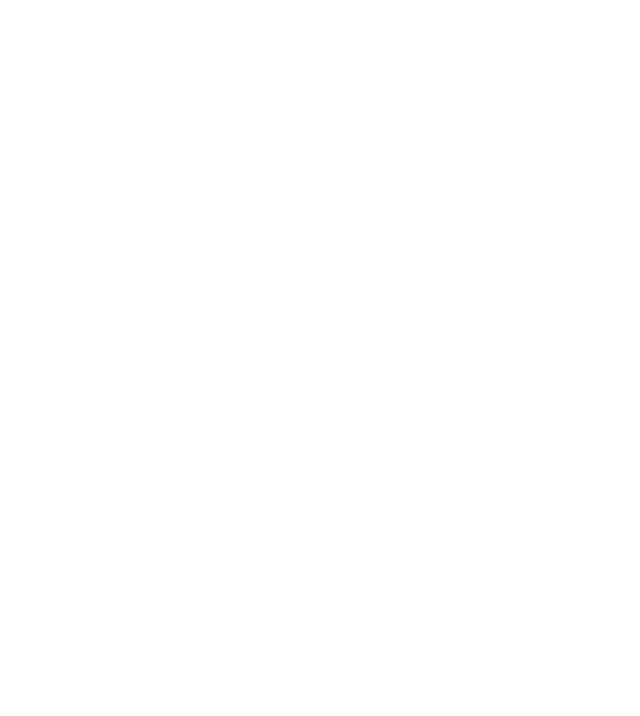
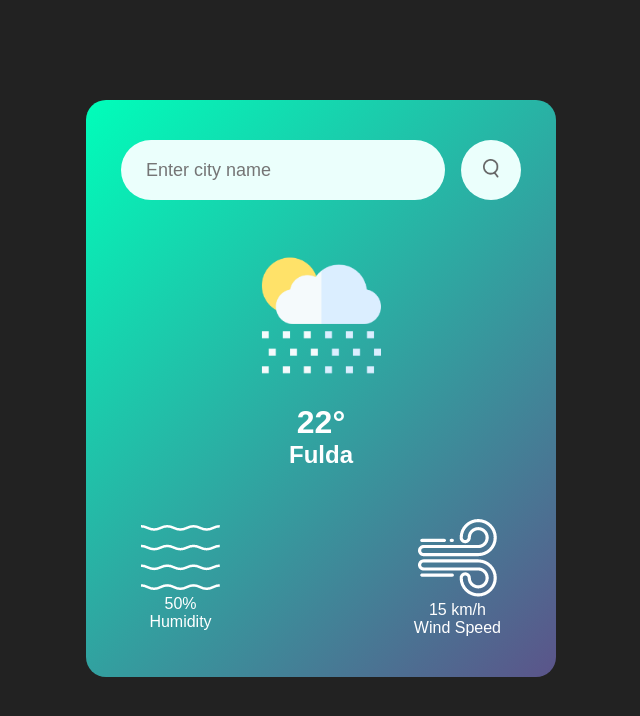
Before and after one commit to losttobefound/weather-app, a plain HTML site: page index.html in a window 1280 px wide. Shown: the whole page, without its empty margins (319-959 px from the left). Drawn offline with Linux system fonts and the light colour scheme.

Commit message:
Add weather app layout and styling

```diff
--- a/index.html
+++ b/index.html
@@ -5,7 +5,33 @@
     <link rel="stylesheet" href="style.css">
 </head>
 <body>
-
+<div class="card">
+    <div class="search">
+        <input type="text" placeholder="Enter city name" spellcheck="false">
+        <button><img src="images/search.png"></button>
+    </div>
+    <div class="weather">
+        <img src="images/rain.png" class="weather-icon">
+        <h1 class="temp">22°</h1>
+        <h2 class="city">Fulda</h2>
+        <div class="details">
+            <div class="col">
+                <img src="images/humidity.png">
+                <div>
+                    <p class="humidity">50%</p>
+                    <p>Humidity</p>
+                </div>
+            </div>
+            <div class="col">
+                <img src="images/wind.png">
+                <div>
+                    <p class="wind">15 km/h</p>
+                    <p>Wind Speed</p>
+                </div>
+            </div>
+        </div>
+    </div>
+</div>
 
 </body>
 </html>
--- a/style.css
+++ b/style.css
@@ -1,7 +1,94 @@
 *{
-    margin: 0;
-    padding: 0;
+    margin: 0px;
+    padding: 0px;
     font-family: 'Poppins', sans-serif;
     box-sizing: border-box;
 
 }
+
+body{
+    background: #222
+}
+.card{
+    width: 90%;
+    max-width: 470px;
+    background: linear-gradient(135deg, #00feba, #5b548a);
+    color: #fff;
+    margin: 100px auto 0;
+    border-radius: 20px;
+    padding: 40px 35px;
+    text-align: center;
+}
+
+.search{
+    width: 100%;
+    display: flex;
+    align-items: center;
+    justify-content: space-between;
+}
+
+.search input{
+    border: 0;
+    outline: 0;
+    background: #ebfffc;
+    color: #555;
+    padding: 10px 25px;
+    height: 60px;
+    border-radius: 30px;
+    flex: 1;
+    margin-right: 16px;
+    font-size: 18px;
+}
+
+.search button{
+    border: 0;
+    outline: 0;
+    background: #ebfffc;
+    border-radius: 50%;
+    width: 60px;
+    height: 60px;
+    cursor: pointer;
+}
+
+.search button img{
+    width: 16px;
+
+}
+
+.search input{
+    border: 0;
+    outline: 0;
+    background: #ebfffc;
+    color: #555;
+    padding: 10px 25px;
+    height: 60px;
+    border-radius: 30px;
+    flex: 1;
+    margin-right: 16px;
+    font-size: 18px;
+}
+
+.weather-icon{
+    width: 170px;
+    margin-top: 30px;
+}
+
+.weather-h1{
+    font-size: 80px;
+    font-weight: 500;
+}
+
+.weather-h2{
+    font-size: 45px;
+    font-weight: 400;
+    margin-top: -10px;
+}
+
+.details{
+    display: flex;
+    align-items: center;
+    justify-content: space-between;
+    padding: 0 20px;
+    margin-top: 50px;
+
+}
```
